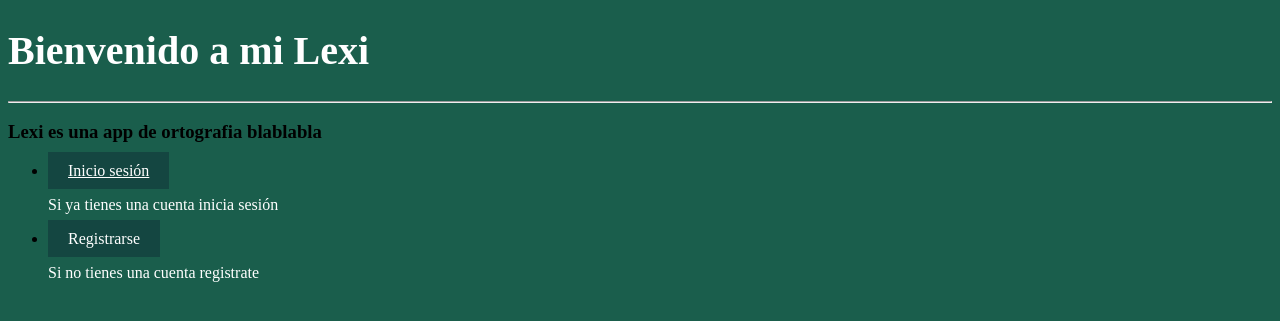
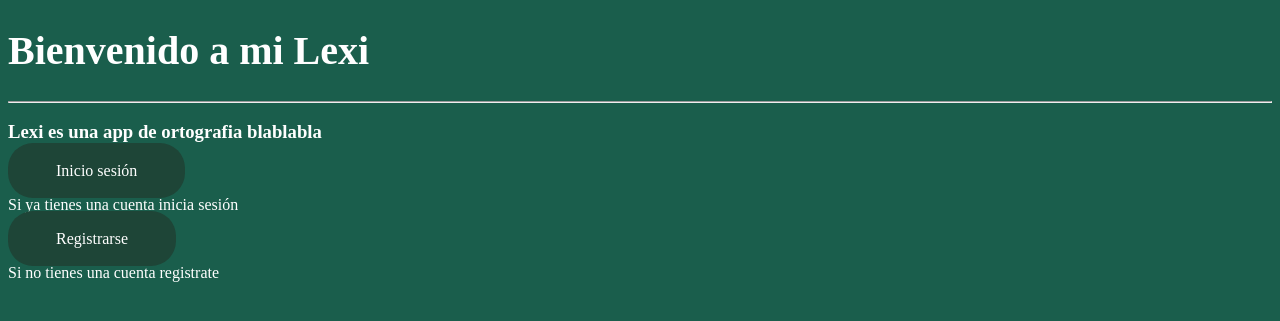
Before and after one commit to V0ddka/Grupo07-proyecto, a Django app: page / in a window 1280 px wide. Shown: the top 321 px of the page. Run offline with Django 5.2, Linux system fonts and the light colour scheme.

Commit message:
botonsitos

```diff
--- a/templates/home.html
+++ b/templates/home.html
@@ -10,15 +10,9 @@
     <h1>Bienvenido a mi Lexi</h1>
     <hr>
     <h3>Lexi es una app de ortografia blablabla</h3>
-    <ul>
-        <li>
-           <a href="acounts/login/">Inicio sesión</a>
-           <p>Si ya tienes una cuenta inicia sesión</p>
-        </li>
-        <li>
-            <a>Registrarse</a>
-            <p>Si no tienes una cuenta registrate</p>
-        </li>
-    </ul>
+        <a href="acounts/login/" class="btn">Inicio sesión</a>
+        <p>Si ya tienes una cuenta inicia sesión</p>
+        <a class="btn">Registrarse</a>
+        <p>Si no tienes una cuenta registrate</p>
 </body>
 </html>
--- a/templates/static/style.css
+++ b/templates/static/style.css
@@ -5,12 +5,25 @@ h1{
     color: white;
     font-size: 40px;
 }
+h3{
+    color: white;
+}
 p{
     color: white;
 }
 
-a{
+
+
+.btn{
+    text-decoration: none;
+    padding: 1.2rem 3rem;
+    background-color: rgb(30, 69, 55);
+    border-radius: 25px;
     color: white;
-    background-color: #144641;
-    padding: 10px 20px;
+    transition: all 0.3s;
 }
+.btn:hover{
+    background-color: greenyellow;
+    color: black;
+    transform: scale(1.2);
+}
```
